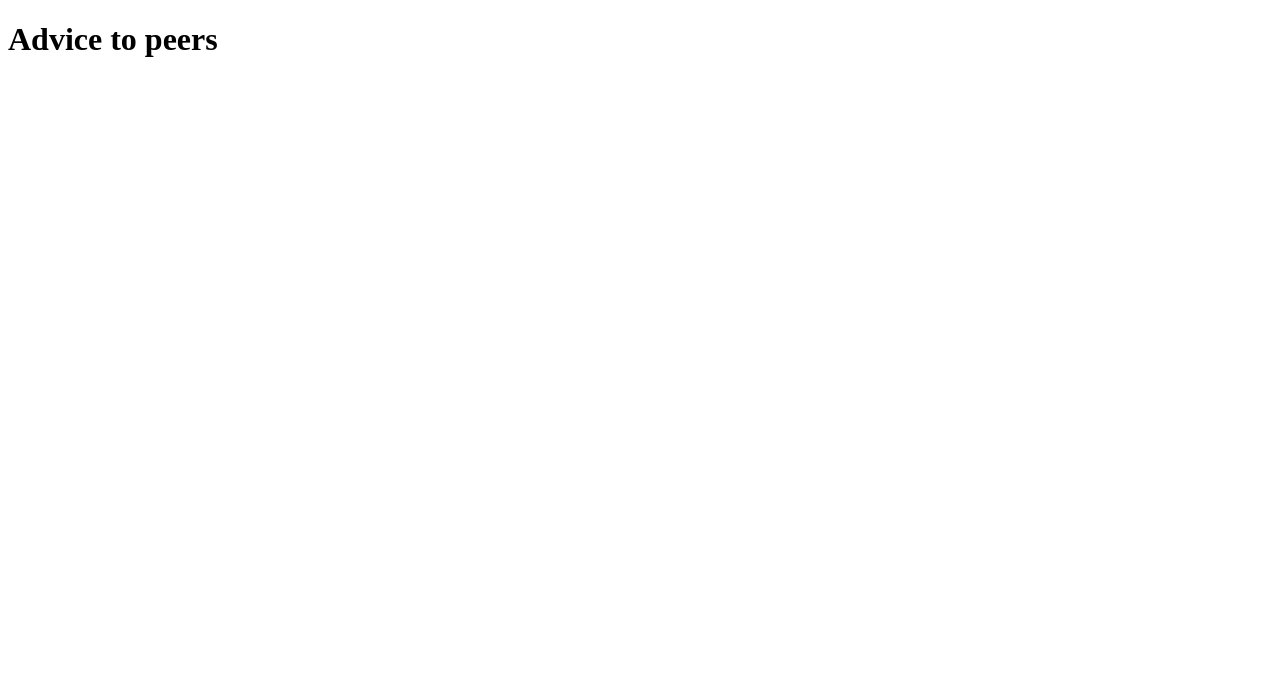
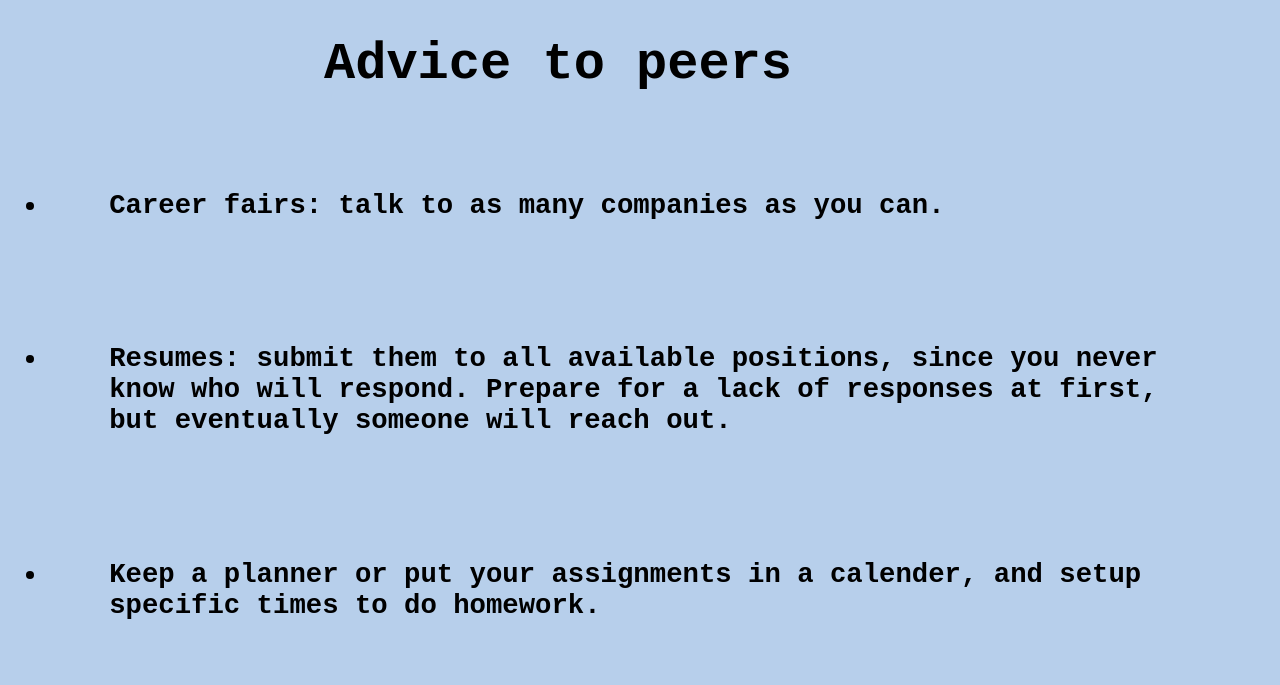
Before and after one commit to gbafana25/ccsuccess, a plain HTML site: page advice.html in a window 1280 px wide. Drawn offline with Linux system fonts and the light colour scheme.

Commit message:
added all stylesheets

```diff
--- /dev/null
+++ b/advice.css
@@ -0,0 +1,17 @@
+html {
+	background-color: rgb(183, 207, 235);
+	font-family: monospace;
+}
+
+.title {
+	font-size: 400%;
+	padding-left: 25%;
+}
+
+.points {
+	font-size: 140%;
+}
+
+.item {
+	padding: 5%;
+}
--- a/advice.html
+++ b/advice.html
@@ -1,10 +1,13 @@
 <!DOCTYPE html>
 <title>Advice to peers</title>
+<link rel="stylesheet" href="advice.css">
 
-<h1>Advice to peers</h1>
+<h1 class=title>Advice to peers</h1>
 
 <h2>
-	<ul>
-
+	<ul class=points>
+		<li class=item>Career fairs: talk to as many companies as you can.</li>
+		<li class=item>Resumes: submit them to all available positions, since you never know who will respond.  Prepare for a lack of responses at first, but eventually someone will reach out.</li>
+		<li class=item>Keep a planner or put your assignments in a calender, and setup specific times to do homework.</li>
 	</ul>
 </h2>
--- a/main.css
+++ b/main.css
@@ -1,5 +1,7 @@
 html {
 	background-color: rgb(220, 245, 245);
+	font-family: monospace;
+	font-size: 170%;
 }
 
 .heading {
--- a/resources.css
+++ b/resources.css
@@ -1,5 +1,7 @@
 html {
 	background-color: rgb(217, 255, 209);
+	font-family: monospace;
+	font-size: 200%;
 }
 
 .list {
--- a/thoughts.css
+++ b/thoughts.css
@@ -14,6 +14,7 @@ html {
 	padding-left: 20%;
 }
 
+
 .list {
 	padding-left: 10%;
 	font-family: monospace;
@@ -25,6 +26,7 @@ html {
 	padding: 1%;
 }
 
+
 .img {
 	width: 20%;
 	height: 20%;
```
Also changed, not shown: index.html (+0 -1 lines), thoughts.html (+2 -0 lines), images/clock.jpeg (added), images/fiserv_logo.png (added).
